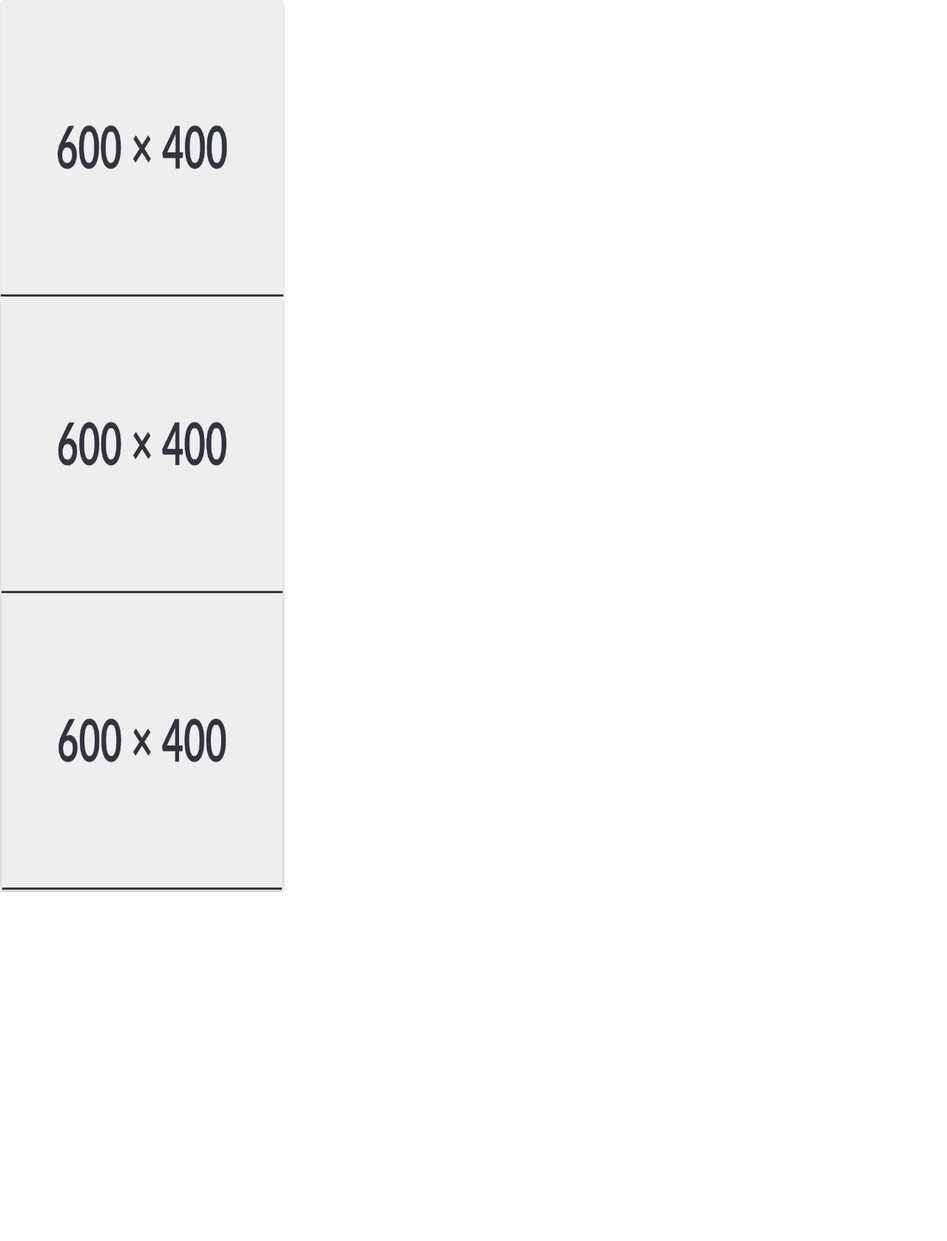
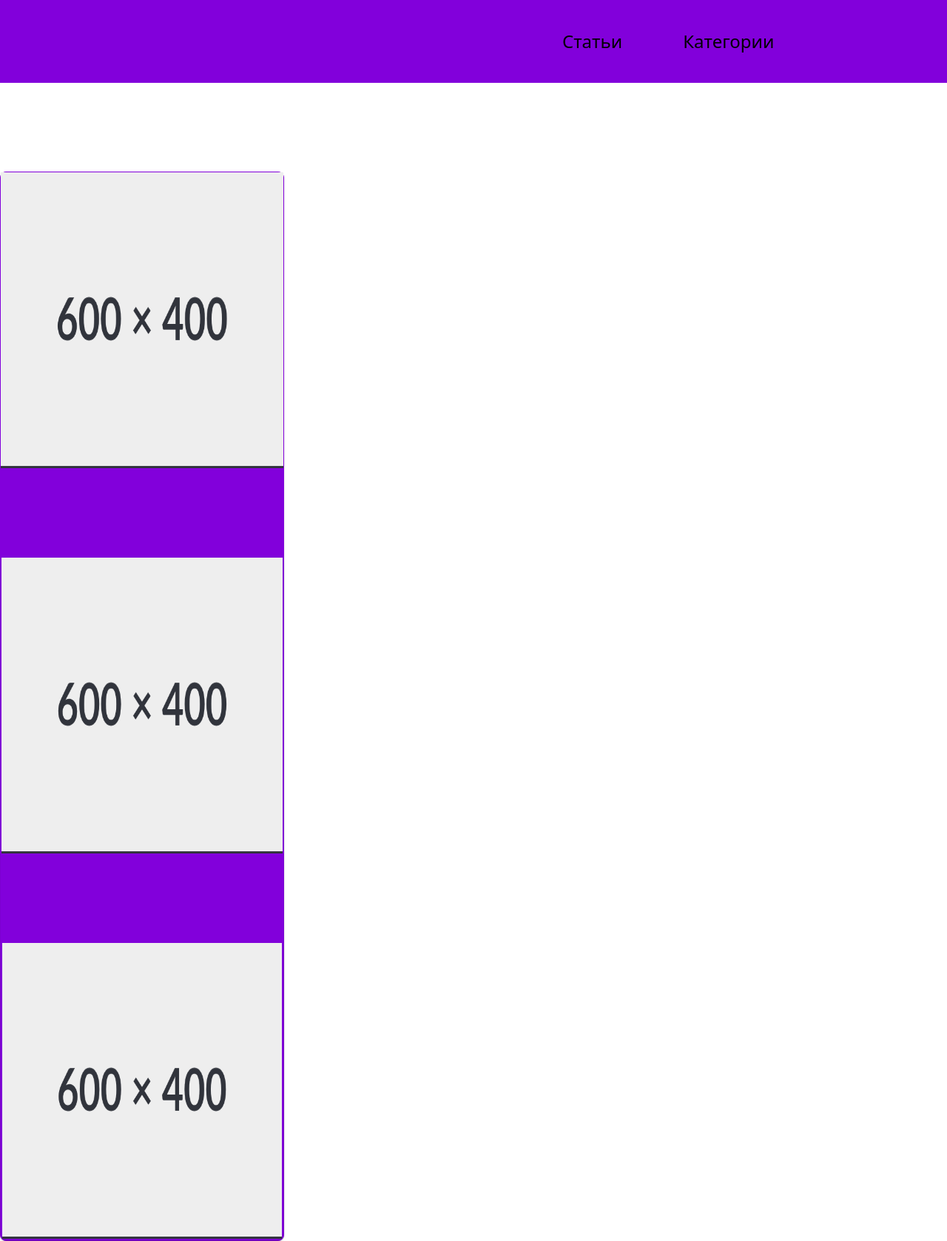
Before and after one commit to Mihail4531/Car-blog, a Laravel app: page /articles in a window 1280 px wide. Shown: the whole page at 74% size. Before the commit the page ends 1206 px from the top, so only its background shows below. Run offline with Laravel 12, Linux system fonts and the light colour scheme; data comes from the database, SQL or seed files in the repository; some libraries are stand-ins or nearby versions.

Commit message:
денис молодец сделал проект

```diff
--- a/app/Filament/Resources/ArticleResource.php
+++ b/app/Filament/Resources/ArticleResource.php
@@ -16,6 +16,7 @@
 use Filament\Resources\Resource;
 use Filament\Tables;
 use Filament\Tables\Filters\SelectFilter;
+use Filament\Tables\Filters\TernaryFilter;
 use Filament\Tables\Table;
 use Illuminate\Database\Eloquent\Builder;
 use Illuminate\Database\Eloquent\SoftDeletingScope;
@@ -106,7 +107,6 @@
                     ->label('Фильтр по категории')
                     ->searchable()
                     ->options(CategoryArticle::where('is_active', true)->pluck('name', 'id')),
-                SelectFilter::make('is_active')
             ])
             ->actions([
                 Tables\Actions\ViewAction::make(),
--- a/app/Http/Controllers/Articles/ArticlesController.php
+++ b/app/Http/Controllers/Articles/ArticlesController.php
@@ -15,7 +15,7 @@
 
     public function showArticles($id){
         $articles = Article::where('category_article_id', $id)->get();
-        return view('website.categories.show', ['title' => 'Пост',
+        return view('website.categories.show', ['title' => 'Категории',
         'articles' => $articles,
         ]);
     }
--- a/resources/views/layout/app.blade.php
+++ b/resources/views/layout/app.blade.php
@@ -10,6 +10,7 @@
     <script src="https://cdn.jsdelivr.net/npm/@tailwindcss/browser@4"></script>
 </head>
 <body>
+    @include('layout.header')
     {{ $slot }}
 
     <script src="https://cdn.jsdelivr.net/npm/swiper@9/swiper-bundle.min.js"></script>
--- /dev/null
+++ b/resources/views/layout/header.blade.php
@@ -0,0 +1,9 @@
+<div class="p-10 flex bg-purple-700">
+    <nav class="hidden md:block">
+        <ul class="flex space-x-8 ml-180 gap-[50px]">
+            <li><a href="{{route('articles.index')}}" class="hover:text-primary text-2xl transition-colors text-black duration-300">Статьи</a></li>
+            <li><a href="{{route('categories.category')}}" class="hover:text-primary transition-colors text-2xl no-underline text-black duration-300">Категории</a></li>
+
+        </ul>
+    </nav>
+</div>
--- a/resources/views/livewire/article/collection.blade.php
+++ b/resources/views/livewire/article/collection.blade.php
@@ -1,8 +1,9 @@
-<div>
+
+<div class="max-w-[1400px] ml-auto mr-auto">
     @if ($articles->isNotEmpty())
     <div class="grid grid-cols-3">
     @foreach ($articles as $article)
-    <div class="max-w-sm bg-white border border-gray-200 rounded-lg shadow-sm dark:bg-gray-800 dark:border-gray-700">
+    <div class="max-w-sm bg-purple-700 border border-purple-700 rounded-lg shadow-sm mt-30 ">
         <a href="{{route('articles.show', $article->id) }}">
             <div class="swiper mySwiper h-[400px] w-full">
                 <div class="swiper-wrapper">
@@ -26,7 +27,7 @@
             <a href="{{route('articles.show', $article->id) }}">
                 <h1 class="mb-2 text-2xl font-bold tracking-tight text-gray-900 dark:text-white">{{$article->name }}</h1>
             </a>
-            <p class="mb-3 font-normal text-gray-700 dark:text-gray-400">{{ Str::limit($article->small_text, 17, '...') }}</p>
+            <p class="mb-3 font-normal text-white ">{{ Str::limit($article->small_text, 17, '...') }}</p>
             <a class="inline-flex items-center px-3 py-2 text-sm font-medium text-center text-white bg-blue-700 rounded-lg hover:bg-blue-800 focus:ring-4 focus:outline-none focus:ring-blue-300 dark:bg-blue-600 dark:hover:bg-blue-700 dark:focus:ring-blue-800" href="{{route('articles.show', $article->id) }}">Подробнее</a>
         </div>
     </div>
--- a/resources/views/website/categories/index.blade.php
+++ b/resources/views/website/categories/index.blade.php
@@ -1,4 +1,6 @@
 <x-app :title="$title">
+
+    <div class="max-w-[1400px] ml-auto mr-auto">
         <div class="grid grid-cols-3 gap-3">
             @foreach ( $categories as $category)
             <div class="relative flex flex-col my-6 bg-white shadow-sm border border-slate-200 rounded-lg w-96 p-6">
@@ -20,4 +22,5 @@
             </div>
             @endforeach
         </div>
+    </div>
 </x-app>
--- a/resources/views/website/categories/show.blade.php
+++ b/resources/views/website/categories/show.blade.php
@@ -1,4 +1,5 @@
 <x-app :title="$title">
+    <div class="max-w-[1400px] ml-auto mr-auto">
     <div class="grid grid-cols-3 gap-3">
         @foreach ($articles as $article)
     <div class="max-w-sm bg-white border border-gray-200 rounded-lg shadow-sm dark:bg-gray-800 dark:border-gray-700">
@@ -32,4 +33,5 @@
 
     @endforeach
     </div>
+</div>
 </x-app>
```
Also changed, not shown: resources/views/website/articles/show.blade.php (+12 -9 lines). Lines whose indentation alone changed are shown as unchanged.
